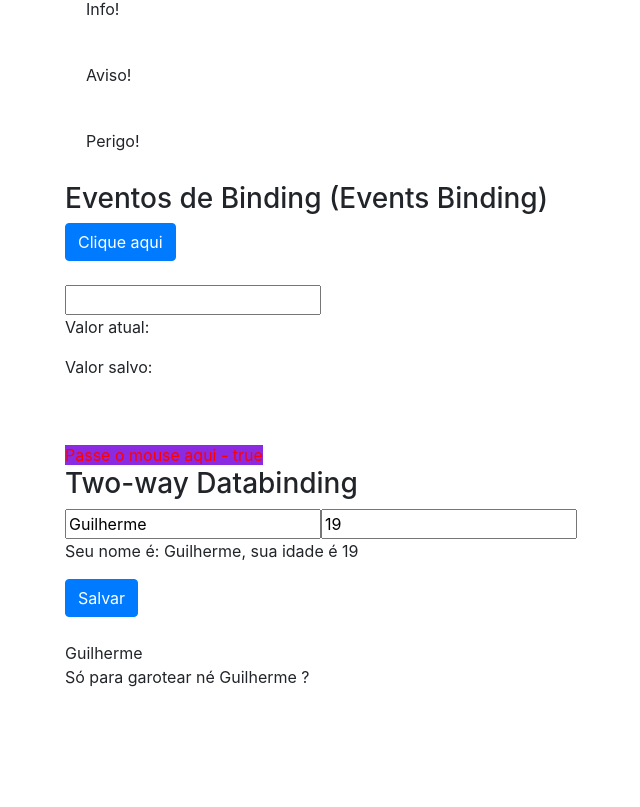
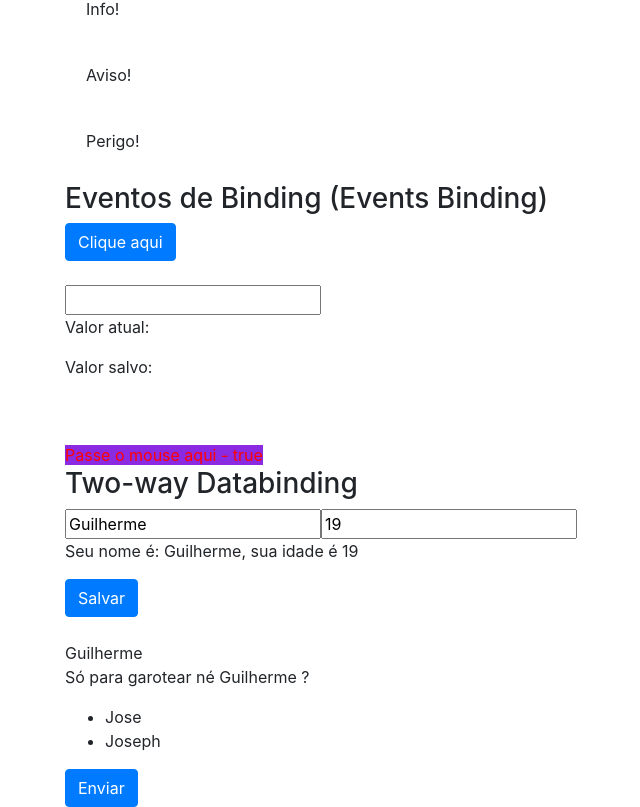
Before and after one commit to GuilhermeMesquita/angular-iv2, an Angular app in the folder databinding/: page / in a window 1280 px wide. Shown: the part 608-1415 px from the top of the page, without its empty margins (20-660 px from the left). Before the commit the page ends 1313 px from the top, so only its background shows below. Built offline with nearby package versions, Linux system fonts and the light colour scheme.

Commit message:
updating

```diff
--- a/databinding/src/app/input-properties/input-properties.component.html
+++ b/databinding/src/app/input-properties/input-properties.component.html
@@ -1,2 +1,3 @@
 <!-- <p>Só para garotear né {{nome}} ?</p> -->
 <p>Só para garotear né {{nome}} ?</p>
+<app-output-properties [recebeFamilia]="familia" (respostaFamilia)="recebeParente($event)"></app-output-properties>
--- a/databinding/src/app/input-properties/input-properties.component.ts
+++ b/databinding/src/app/input-properties/input-properties.component.ts
@@ -8,9 +8,23 @@ import { Component, OnInit, Input } from '@angular/core';
 })
 export class InputPropertiesComponent implements OnInit {
   @Input() nome: string = "";
+
+  familia: any = [{
+    nome: "Jose",
+    idade: 23,
+  },
+  {
+    nome: "Joseph",
+    idade: 22,
+  }
+  ];
   constructor() { }
 
   ngOnInit(): void {
   }
 
+  recebeParente(parente: any) {
+    this.familia.push(parente);
+  }
+
 }
--- a/databinding/src/app/output-properties/output-properties.component.html
+++ b/databinding/src/app/output-properties/output-properties.component.html
@@ -1 +1,7 @@
-<p>output-properties works!</p>
+<ul>
+    <li *ngFor='let item of recebeFamilia'>
+        {{item["nome"]}}
+    </li>
+</ul>
+
+<button class="btn btn-primary">Enviar</button>
--- a/databinding/src/app/output-properties/output-properties.component.ts
+++ b/databinding/src/app/output-properties/output-properties.component.ts
@@ -1,4 +1,4 @@
-import { Component, OnInit } from '@angular/core';
+import { Component, OnInit, Input, Output, EventEmitter } from '@angular/core';
 
 @Component({
   selector: 'app-output-properties',
@@ -7,9 +7,20 @@ import { Component, OnInit } from '@angular/core';
 })
 export class OutputPropertiesComponent implements OnInit {
 
+  @Input() recebeFamilia = [];
+  @Output() respostaFamilia = new EventEmitter();
+
   constructor() { }
 
   ngOnInit(): void {
+    console.log(this.recebeFamilia);
+  }
+
+  incluiFamilia() {
+    this.respostaFamilia.emit({
+      "nome": "patricia",
+      "idade": 12
+    });
   }
 
 }
```
